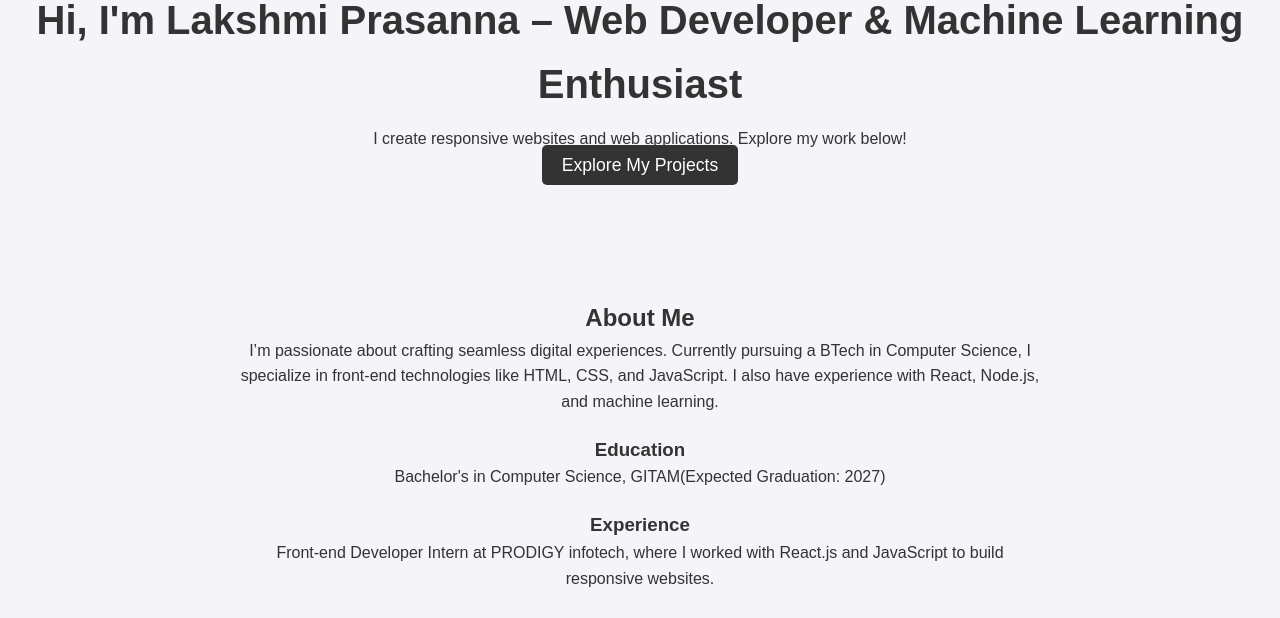
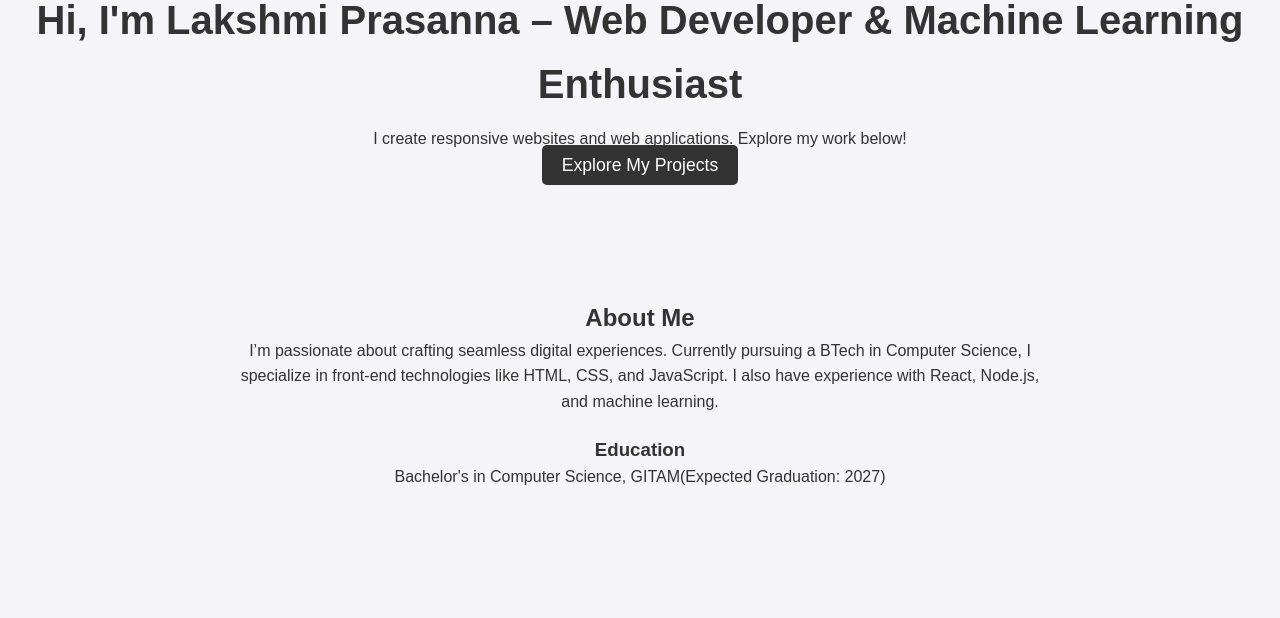
Before and after one commit to Prasanna24p/personal_portfolio, a plain HTML site: page index.html in a window 1280 px wide. Shown: the part 182-800 px from the top of the page. Drawn offline with Linux system fonts and the light colour scheme.

Commit message:
Update index.html

```diff
--- a/index.html
+++ b/index.html
@@ -160,8 +160,8 @@
         <p>I’m passionate about crafting seamless digital experiences. Currently pursuing a BTech in Computer Science, I specialize in front-end technologies like HTML, CSS, and JavaScript. I also have experience with React, Node.js, and machine learning.</p>
         <h3>Education</h3>
         <p>Bachelor's in Computer Science, GITAM(Expected Graduation: 2027)</p>
-        <h3>Experience</h3>
-        <p>Front-end Developer Intern at PRODIGY infotech, where I worked with React.js and JavaScript to build responsive websites.</p>
+        <h3></h3>
+        <p></p>
     </section>
 
     <!-- Projects Section -->
```
